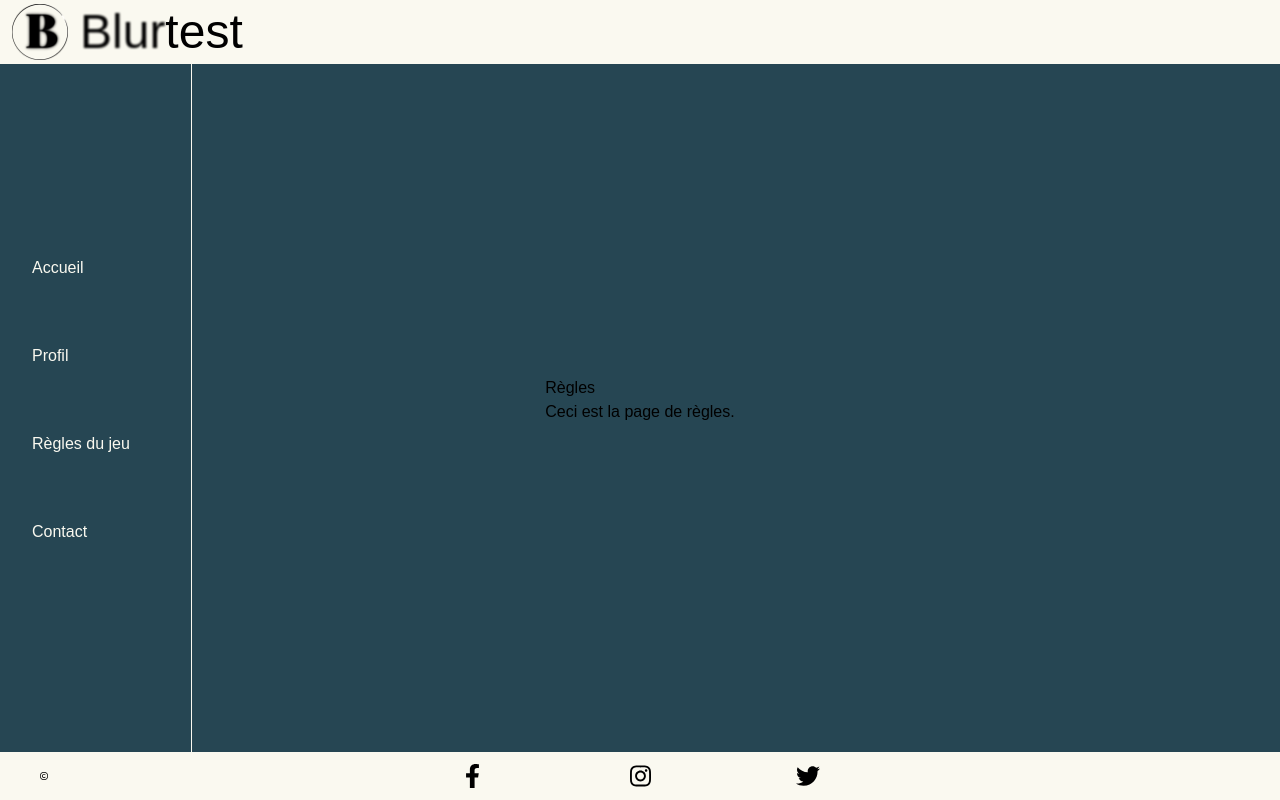
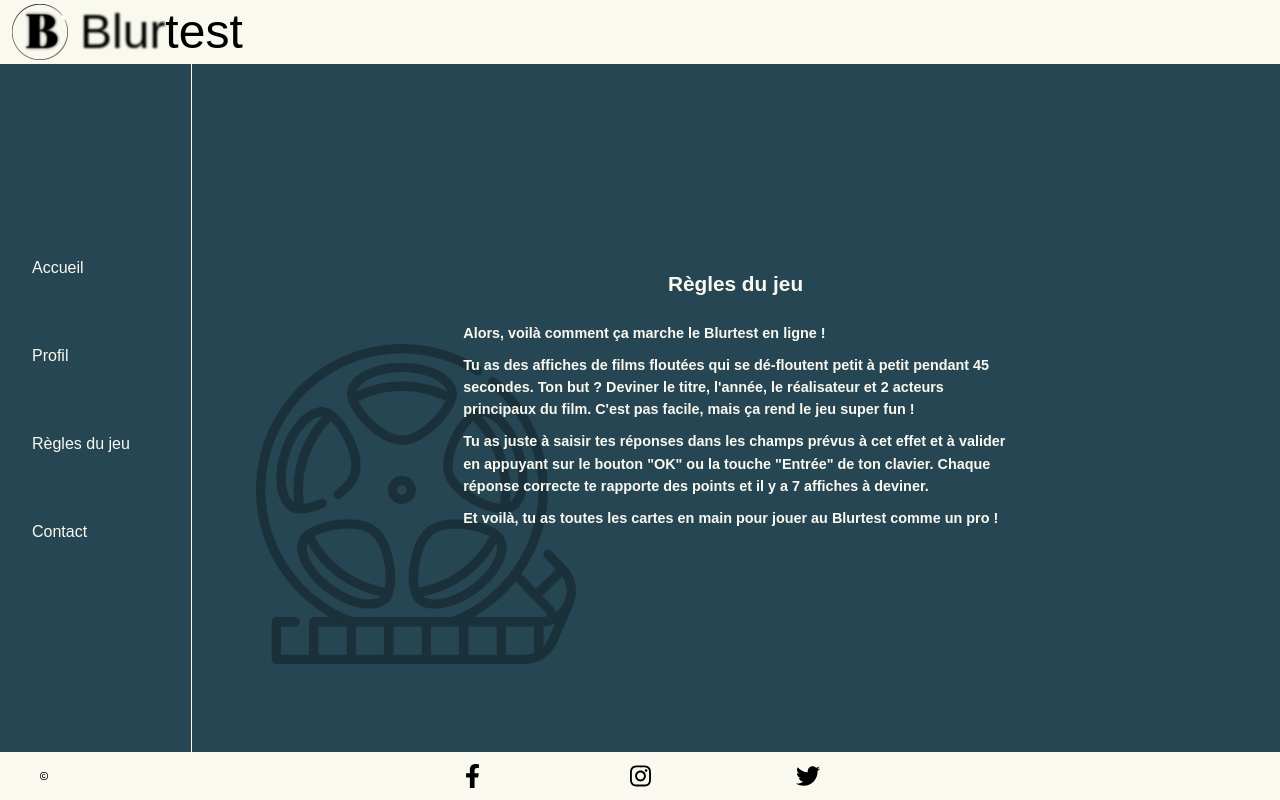
Before and after one commit to SbirLobo/Blurtest, a React (Vite) app in the folder frontend/: page /rules in a window 1280 px wide. Built offline with nearby package versions, Linux system fonts and the light colour scheme; a web font is replaced by a local one.

Commit message:
Initiate S03U03_rules_page

```diff
--- a/frontend/src/App.css
+++ b/frontend/src/App.css
@@ -198,6 +198,86 @@ input[type="checkbox"]:checked ~ span:nth-of-type(3) {
     justify-content: center;
     align-items: center;
   }
+
+  /* Rules page */
+  .rulesPage {
+    margin-top: 64px;
+    display: flex;
+    justify-content: center;
+  }
+
+  .rulesPageMd {
+    margin-top: 0;
+  }
+
+  .rulesPageXl {
+    margin-left: 191px;
+  }
+
+  .rulesTexts {
+    position: relative;
+    z-index: 1;
+    height: 100%;
+    width: 80%;
+    color: theme("colors.secondary");;
+    display: flex;
+    align-items: center;
+    flex-direction: column;
+    justify-content: center
+  }
+
+  .rulesTextsMd {
+    width: 50%;
+  }
+
+  .rulesTitle {
+    display: flex;
+    flex-direction: column;
+    justify-content: center;
+    font-weight: 700;
+    font-size: 1.3rem;
+    line-height: 1.7rem;
+    text-align: center;
+    margin-bottom: 1.5rem;
+  }
+
+  .rulesParag {
+    font-weight: 700;
+    font-size: 0.8rem;
+    line-height: 1.3rem;
+    text-align: left;
+  }
+
+  .rulesParagMd {
+    font-size: 0.9rem;
+    line-height: 1.4rem;
+  }
+
+  .rulesTexts p:nth-child(1),
+  .rulesTexts p:nth-child(2),
+  .rulesTexts p:nth-child(3) {
+    margin-bottom: 0.4rem;
+  }
+
+  .rulesTextsMd p:nth-child(1),
+  .rulesTextsMd p:nth-child(2),
+  .rulesTextsMd p:nth-child(3) {
+    margin-bottom: 0.6rem;
+  }
+
+  .rulesImg {
+    position: absolute;
+    width: 50%;
+    bottom: 10%;
+    left: 5%;
+    opacity: 0.3;
+  }
+
+  .rulesImgMd {
+    width: 25%;
+    bottom: 17%;
+    left: 20%;
+  }
 }
 
 @keyframes blur-animation {
--- a/frontend/src/pages/RulesPage.jsx
+++ b/frontend/src/pages/RulesPage.jsx
@@ -2,9 +2,34 @@ import React from "react";
 
 function RulesPage() {
   return (
-    <div>
-      <h1>Règles</h1>
-      <p>Ceci est la page de règles.</p>
+    <div className="h-screen rulesPage md:rulesPageMd xl:rulesPageXl">
+      <div className="rulesTexts md:rulesTextsMd">
+        <h1 className="rulesTitle">Règles du jeu</h1>
+        <div className="rulesParag md:rulesParagMd">
+          <p>Alors, voilà comment ça marche le Blurtest en ligne !</p>
+          <p>
+            Tu as des affiches de films floutées qui se dé-floutent petit à
+            petit pendant 45 secondes. Ton but ? Deviner le titre, l'année, le
+            réalisateur et 2 acteurs principaux du film. C'est pas facile, mais
+            ça rend le jeu super fun !
+          </p>
+          <p>
+            Tu as juste à saisir tes réponses dans les champs prévus à cet effet
+            et à valider en appuyant sur le bouton "OK" ou la touche "Entrée" de
+            ton clavier. Chaque réponse correcte te rapporte des points et il y
+            a 7 affiches à deviner.
+          </p>
+          <p>
+            Et voilà, tu as toutes les cartes en main pour jouer au Blurtest
+            comme un pro !
+          </p>
+        </div>
+      </div>
+      <img
+        src="./assets/film-reel.png"
+        alt="Bobine de film"
+        className="rulesImg md:rulesImgMd"
+      />
     </div>
   );
 }
```
Also changed, not shown: frontend/public/assets/bobine-de-film.svg (added), frontend/public/assets/film-reel.png (added).
